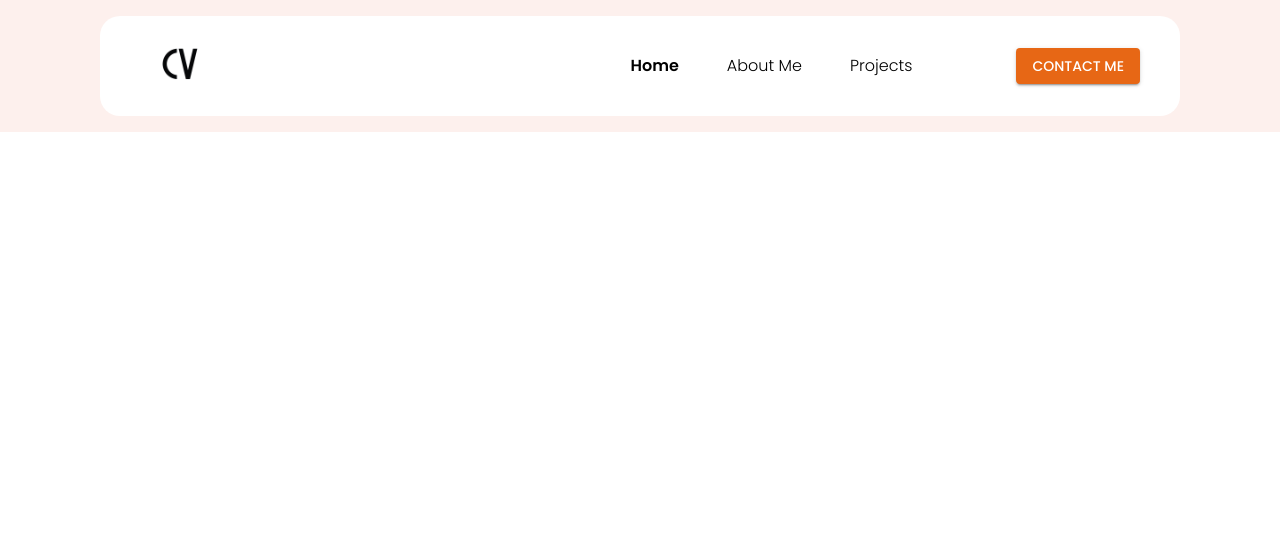
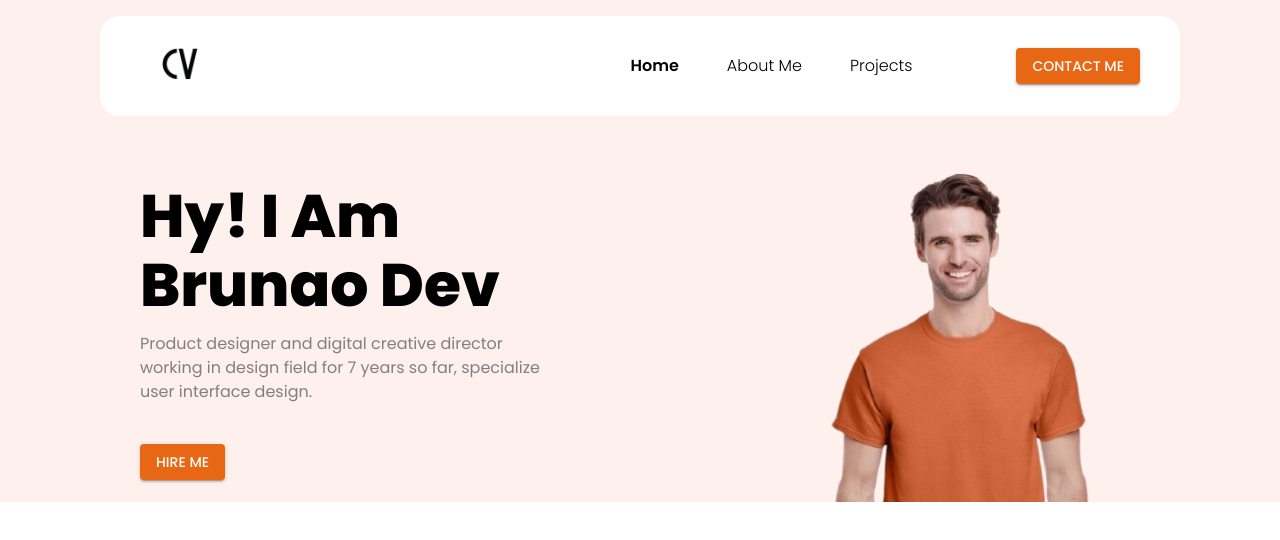
Before and after one commit to prasanthse/digital-portfolio, a React (Create React App) app: page / in a window 1280 px wide. Shown: the top 540 px of the page. Built offline with nearby package versions, Linux system fonts and the light colour scheme.

Commit message:
ADDED: Hero section welcome messages

```diff
--- a/src/i18n/locales/en/translations.json
+++ b/src/i18n/locales/en/translations.json
@@ -4,5 +4,11 @@
         "about": "About Me",
         "projects": "Projects",
         "contact": "Contact Me"
+    },
+    "hero": {
+        "welcome": "Hy! I Am",
+        "name": "Brunao Dev",
+        "description": "Product designer and digital creative director working in design field for 7 years so far, specialize user interface design.",
+        "hireMe": "Hire Me"
     }
 }
--- a/src/index.css
+++ b/src/index.css
@@ -1,14 +1,7 @@
 body {
   margin: 0;
-  font-family: -apple-system, BlinkMacSystemFont, 'Segoe UI', 'Roboto', 'Oxygen',
-    'Ubuntu', 'Cantarell', 'Fira Sans', 'Droid Sans', 'Helvetica Neue',
-    sans-serif;
   -webkit-font-smoothing: antialiased;
   -moz-osx-font-smoothing: grayscale;
-}
-
-code {
-  font-family: source-code-pro, Menlo, Monaco, Consolas, 'Courier New', monospace;
 }
 
 .layoutMarginX{
--- a/src/pages/landingPage.js
+++ b/src/pages/landingPage.js
@@ -1,5 +1,6 @@
 import { Helmet } from "react-helmet";
 import TopNavigationLayout from "../sections/topNavigation/topNavigationLayout";
+import HeroLayout from "../sections/hero/heroLayout";
 
 const LandingPage = () => {
     <Helmet>
@@ -9,6 +10,8 @@ const LandingPage = () => {
     return(
         <>
             <TopNavigationLayout />
+
+            <HeroLayout />
         </>
     );
 }
--- /dev/null
+++ b/src/sections/hero/heroGallery.js
@@ -0,0 +1,22 @@
+import { Stack, Typography } from "@mui/material";
+
+const HeroGallery = () => {
+    return (
+        <>
+            <Stack
+                className='layoutMarginX'
+                pt={5}
+            >
+                <img
+                    src="/images/my photos/hero.png"
+                    alt="My photo"
+                    style={{
+                        width: '100%'
+                    }}
+                />
+            </Stack>
+        </>
+    );
+}
+
+export default HeroGallery;
--- /dev/null
+++ b/src/sections/hero/heroLayout.js
@@ -0,0 +1,29 @@
+import { Grid, useTheme } from "@mui/material";
+import HeroWelcome from "./heroWelcome";
+import HeroGallery from "./heroGallery";
+
+const HeroLayout = () => {
+    const theme = useTheme();
+
+    return (
+        <>
+            <Grid
+                direction={{xs: 'column-reverse', md: 'row'}}
+                justifyContent='center'
+                alignItems='center'
+                container
+                bgcolor={theme.palette.secondary.main}
+            >
+                <Grid size={{ xs: 12, md: 6 }}>
+                    <HeroWelcome />
+                </Grid>
+
+                <Grid size={{ xs: 12, md: 6 }}>
+                    <HeroGallery />
+                </Grid>
+            </Grid>
+        </>
+    );
+}
+
+export default HeroLayout;
--- /dev/null
+++ b/src/sections/hero/heroWelcome.js
@@ -0,0 +1,69 @@
+import { Stack, Typography } from "@mui/material";
+import { useCallback } from "react";
+import { useTranslation } from "react-i18next";
+import ButtonComponent from "../../components/buttonComponent";
+
+const HeroWelcome = () => {
+    const { t } = useTranslation();
+    const heroLocale = "hero";
+
+    const hireMe = useCallback(() => {
+
+    }, []);
+
+    return (
+        <>
+            <Stack
+                direction='column'
+                alignItems='start'
+                textAlign='left'
+                justifyContent='center'
+                className='layoutMarginX'
+                pt={5}
+                pl={5}
+            >
+                {/* Welcome */}
+                <Typography
+                    fontWeight={800}
+                    fontSize={{xs: 60, md: 30, lg: 60}}
+                    lineHeight={0.75}
+                    pb={{xs: 3, md: 1, lg: 3}}
+                >
+                    {t(`${heroLocale}.welcome`)}
+                </Typography>
+
+                {/* Name */}
+                <Typography
+                    fontWeight={800}
+                    fontSize={{xs: 60, md: 30, lg: 60}}
+                    lineHeight={0.75}
+                    pb={{xs: 3, md: 2, lg: 3}}
+                >
+                   {t(`${heroLocale}.name`)}
+                </Typography>
+
+                {/* Description */}
+                <Typography
+                    color="gray"
+                    fontWeight={400}
+                    fontSize={{xs: 16, md: 12, lg: 16}}
+                    lineHeight={1.5}
+                >
+                    {t(`${heroLocale}.description`)}
+                </Typography>
+
+                {/* Hire Me */}
+                <ButtonComponent
+                    label={t(`${heroLocale}.hireMe`)}
+                    onClick={hireMe}
+                    sx={{
+                        mt: {xs: 5, md: 2, lg: 5},
+                        mb: {xs: 5, md: 5, lg: 0}
+                    }}
+                />
+            </Stack>
+        </>
+    );
+}
+
+export default HeroWelcome;
--- a/src/sections/topNavigation/topNavigationBar.js
+++ b/src/sections/topNavigation/topNavigationBar.js
@@ -165,6 +165,16 @@ const TopNavigationBar = () => {
                                     </ListItem>
                                 })
                             }
+
+                            <ButtonComponent
+                                label={t(`${topNavigationLocale}.contact`)}
+                                onClick={contactMe}
+                                sx={{
+                                    mt: 1,
+                                    py: 2,
+                                    width: '100%'
+                                }}
+                            />
                         </List>
                     </Drawer>
                 </Stack>
--- a/src/sections/topNavigation/topNavigationLayout.js
+++ b/src/sections/topNavigation/topNavigationLayout.js
@@ -1,12 +1,14 @@
-import { Grid } from "@mui/material";
+import { Grid, useTheme } from "@mui/material";
 import TopNavigationBar from "./topNavigationBar";
 
 const TopNavigationLayout = () => {
+    const theme = useTheme();
+
     return (
         <>
             <Grid
                 width='100%'
-                bgcolor='#fdf0ed'
+                bgcolor={theme.palette.secondary.main}
                 py={2}
             >
                 <TopNavigationBar />
--- a/src/theme/theme.js
+++ b/src/theme/theme.js
@@ -6,7 +6,7 @@ const theme = createTheme({
       main: "#e76715",
     },
     secondary: {
-      main: "#071e48",
+      main: "#fdf0ed",
     },
   },
   typography: {
```
Also changed, not shown: public/images/my photos/hero.png (added), public/images/my photos/other.png (added).
